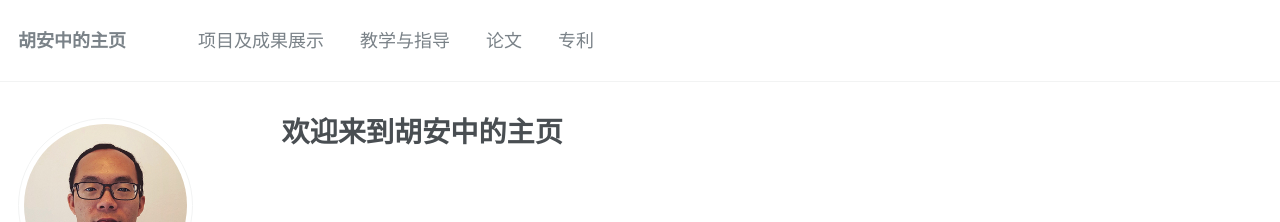
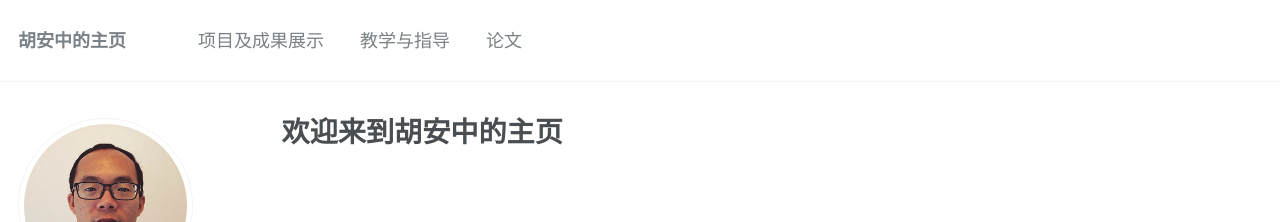
Before and after one commit to anzhonghu/ch, a Jekyll site: the page built from _pages/about.md, in a window 1280 px wide. Shown: the top 222 px of the page. Built offline with Jekyll 4.4.1, drawn with Linux system fonts in a browser that asks for light colours; some web fonts are replaced.

Commit message:
Update navigation.yml

```diff
--- a/_data/navigation.yml
+++ b/_data/navigation.yml
@@ -10,6 +10,3 @@ main:
 
   - title: "论文"
     url: /publications/
-
-  - title: "专利"
-    url: /portfolio/
```
